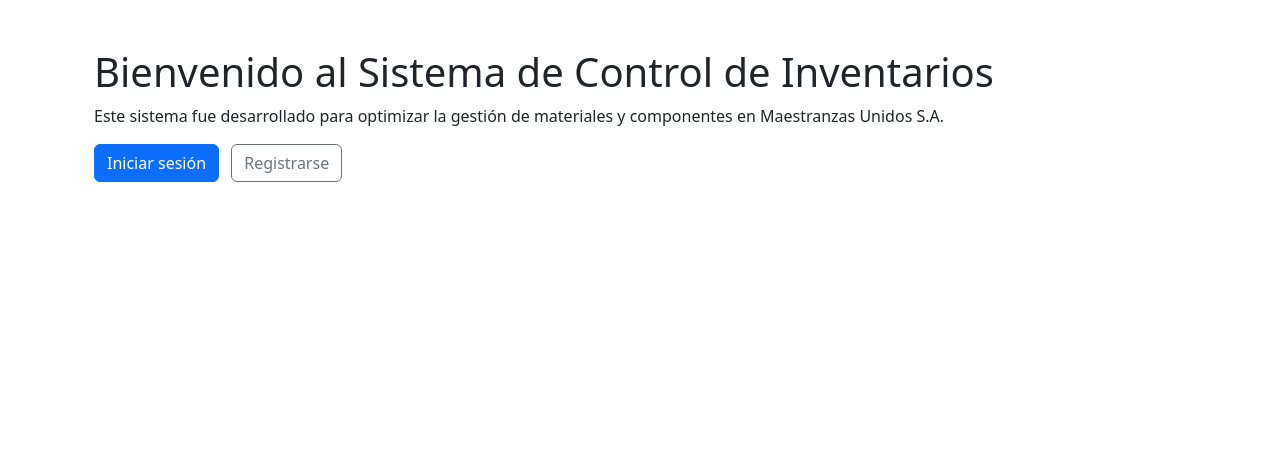
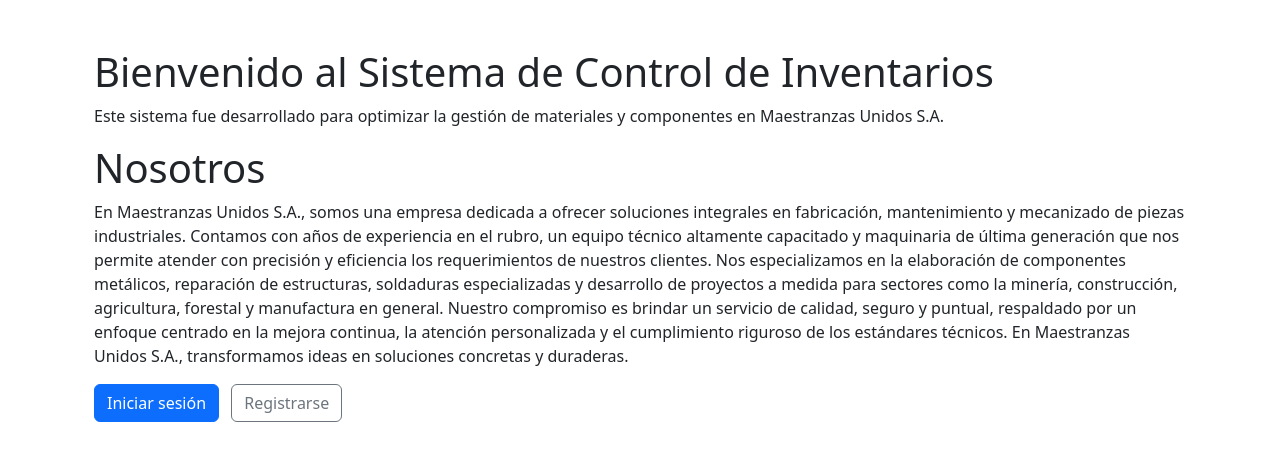
Before and after one commit to Minikronoz/Maestranza, a Django app: page / in a window 1280 px wide. Shown: the part 56-517 px from the top of the page. Run offline with Django 5.2, Linux system fonts and the light colour scheme.

Commit message:
Aplicar cambios visuales de la versión de mi compañero

```diff
--- a/inventario/templates/inventario/home.html
+++ b/inventario/templates/inventario/home.html
@@ -1,5 +1,6 @@
 {% extends 'base.html' %}
 {% load user_tags %}
+{% load static %}
 
 {% block title %}Inicio - Maestranza{% endblock %}
 
@@ -8,6 +9,15 @@
       <h1>Bienvenido al Sistema de Control de Inventarios</h1>
       <p>Este sistema fue desarrollado para optimizar la gestión de materiales y componentes en Maestranzas Unidos S.A.</p>
 
+      <h1>Nosotros</h1>
+      <p>En Maestranzas Unidos S.A., somos una empresa dedicada a ofrecer soluciones integrales en fabricación, mantenimiento y mecanizado de piezas industriales. Contamos con años de experiencia en el rubro, un equipo técnico altamente capacitado y maquinaria de última generación que nos permite atender con precisión y eficiencia los requerimientos de nuestros clientes.
+
+Nos especializamos en la elaboración de componentes metálicos, reparación de estructuras, soldaduras especializadas y desarrollo de proyectos a medida para sectores como la minería, construcción, agricultura, forestal y manufactura en general.
+
+Nuestro compromiso es brindar un servicio de calidad, seguro y puntual, respaldado por un enfoque centrado en la mejora continua, la atención personalizada y el cumplimiento riguroso de los estándares técnicos.
+
+En Maestranzas Unidos S.A., transformamos ideas en soluciones concretas y duraderas.</p>
+
       {% if not user.is_authenticated %}
           <a href="{% url 'login' %}" class="btn btn-primary">Iniciar sesión</a>
           <a href="{% url 'register' %}" class="btn btn-outline-secondary ms-2">Registrarse</a>
```
Also changed, not shown: db.sqlite3.
